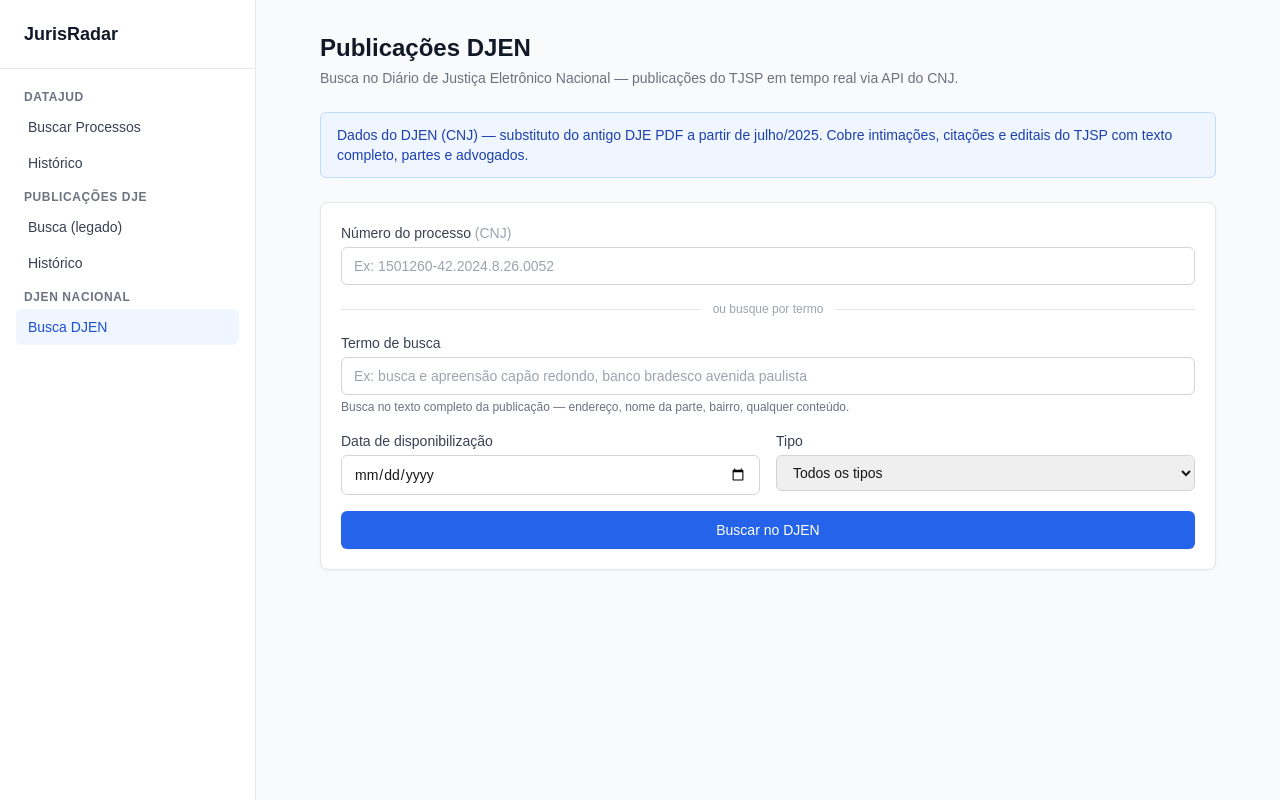
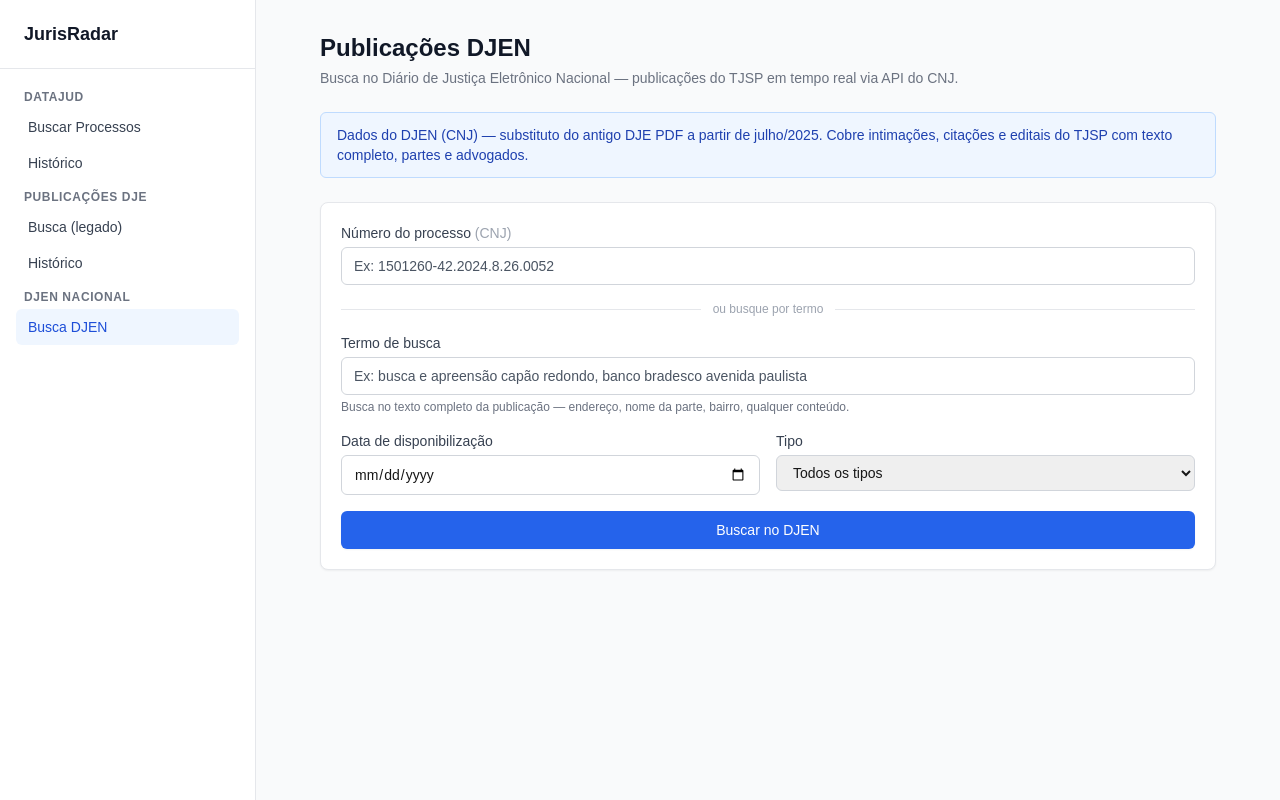
Before and after one commit to victorhenriqueoliveira-ai/JurisRadar, a Next.js app: page /djen-nacional in a window 1280 px wide. Built offline with nearby package versions, Linux system fonts and the light colour scheme.

Commit message:
fix: aumentar contraste dos placeholders nos campos de busca

```diff
--- a/src/app/(protected)/dje/page.tsx
+++ b/src/app/(protected)/dje/page.tsx
@@ -225,7 +225,7 @@
             placeholder="Ex: rescisão contratual"
             {...register('term')}
             disabled={isLoading}
-            className="w-full px-3 py-2 border border-gray-300 rounded-md text-sm placeholder-gray-400 focus:outline-none focus:ring-2 focus:ring-blue-500 focus:border-blue-500 disabled:opacity-50"
+            className="w-full px-3 py-2 border border-gray-300 rounded-md text-sm placeholder-gray-600 focus:outline-none focus:ring-2 focus:ring-blue-500 focus:border-blue-500 disabled:opacity-50"
           />
           {errors.term && (
             <p role="alert" className="mt-1 text-xs text-red-600">{errors.term.message}</p>
--- a/src/app/(protected)/djen-nacional/page.tsx
+++ b/src/app/(protected)/djen-nacional/page.tsx
@@ -192,7 +192,7 @@
             placeholder="Ex: 1501260-42.2024.8.26.0052"
             {...register('numeroProcesso')}
             disabled={isLoading}
-            className="w-full px-3 py-2 border border-gray-300 rounded-md text-sm placeholder-gray-400 focus:outline-none focus:ring-2 focus:ring-blue-500 focus:border-blue-500 disabled:opacity-50"
+            className="w-full px-3 py-2 border border-gray-300 rounded-md text-sm placeholder-gray-600 focus:outline-none focus:ring-2 focus:ring-blue-500 focus:border-blue-500 disabled:opacity-50"
           />
         </div>
 
@@ -212,7 +212,7 @@
             placeholder="Ex: busca e apreensão capão redondo, banco bradesco avenida paulista"
             {...register('texto')}
             disabled={isLoading || byNumero}
-            className="w-full px-3 py-2 border border-gray-300 rounded-md text-sm placeholder-gray-400 focus:outline-none focus:ring-2 focus:ring-blue-500 focus:border-blue-500 disabled:opacity-50"
+            className="w-full px-3 py-2 border border-gray-300 rounded-md text-sm placeholder-gray-600 focus:outline-none focus:ring-2 focus:ring-blue-500 focus:border-blue-500 disabled:opacity-50"
           />
           <p className="mt-1 text-xs text-gray-500">
             Busca no texto completo da publicação — endereço, nome da parte, bairro, qualquer conteúdo.
```
